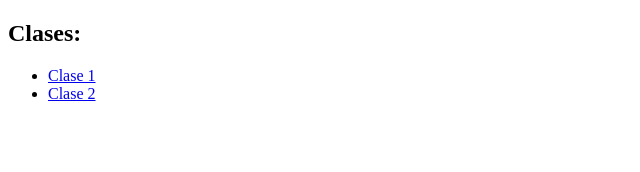
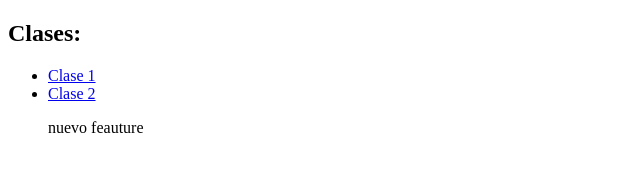
Before and after one commit to cell-framework-project/tutoriales-js, a plain HTML site: page index.html in a window 1280 px wide. Shown: the whole page, without its empty margins (0-640 px from the left). Drawn offline with Linux system fonts and the light colour scheme.

Commit message:
agregando nuevo cambio

```diff
--- a/index.html
+++ b/index.html
@@ -15,6 +15,7 @@
     <li>
       <a href="clase-2/index.html">Clase 2</a>
     </li>
+    <p>nuevo feauture</p>
   </ul>
 </body>
 </html>
```
